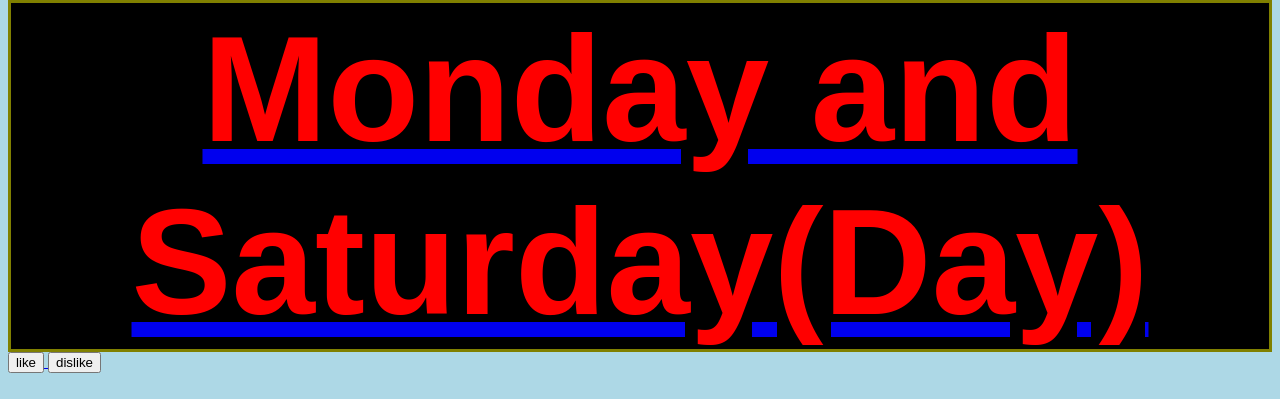
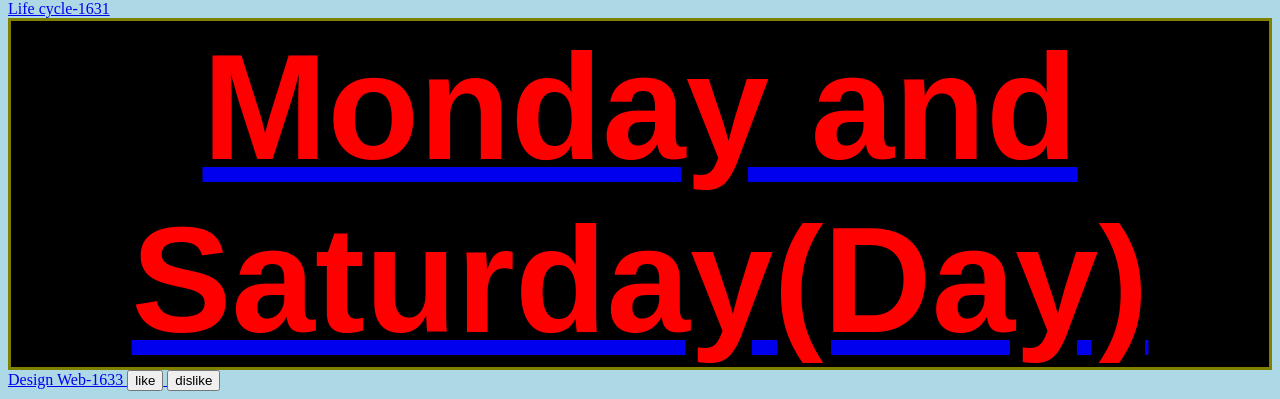
Before and after one commit to Vjpprodnmeo/Thuan, a plain HTML site: page index.html in a window 1280 px wide. Shown: the part 1001-1400 px from the top of the page. Drawn offline with Linux system fonts and the light colour scheme.

Commit message:
Update index.html

```diff
--- a/index.html
+++ b/index.html
@@ -37,12 +37,11 @@ image {
 <li> Git </li>
 <li> Design Web <a href=" https://meet.google.com/utx-fpik-kpb" 1633 </a></li>
 </ol>
-    <div>
       <h1>   Tuesday and Thursday </h1>
-  <a href="https://meet.google.com/nao-fekz-ijt" Life cycle-1631 </a>
+   Life cycle-1631 <a href="https://meet.google.com/nao-fekz-ijt" </a>
       <h1> Monday and Saturday(Day) </h1>
- <a href=" https://meet.google.com/utx-fpik-kpb" Design Web-1633 </a>
-    </div>
+Design Web-1633 <a href=" https://meet.google.com/utx-fpik-kpb"  </a>
+
   <button> like </button>
   <button> dislike </button><br>
 
```
